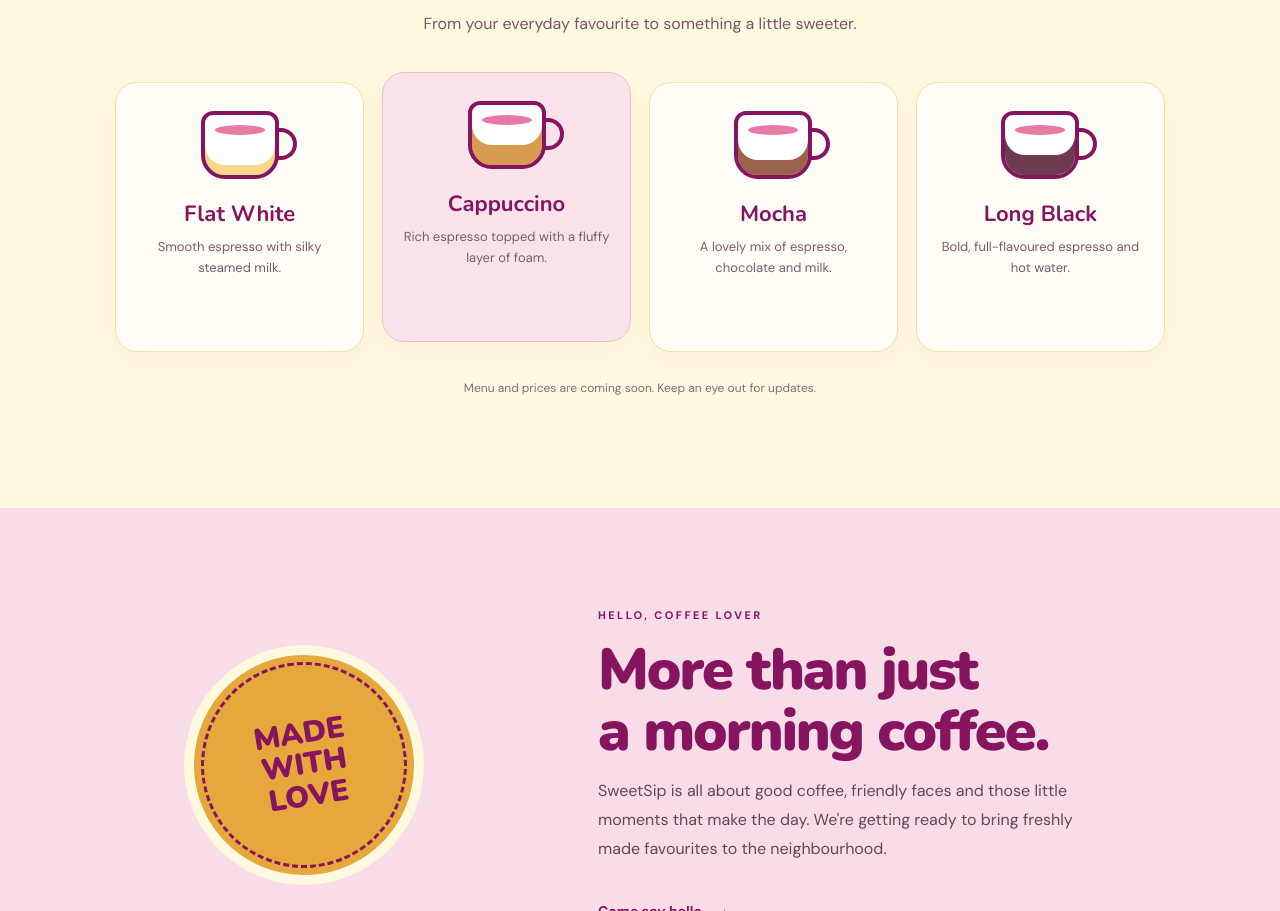
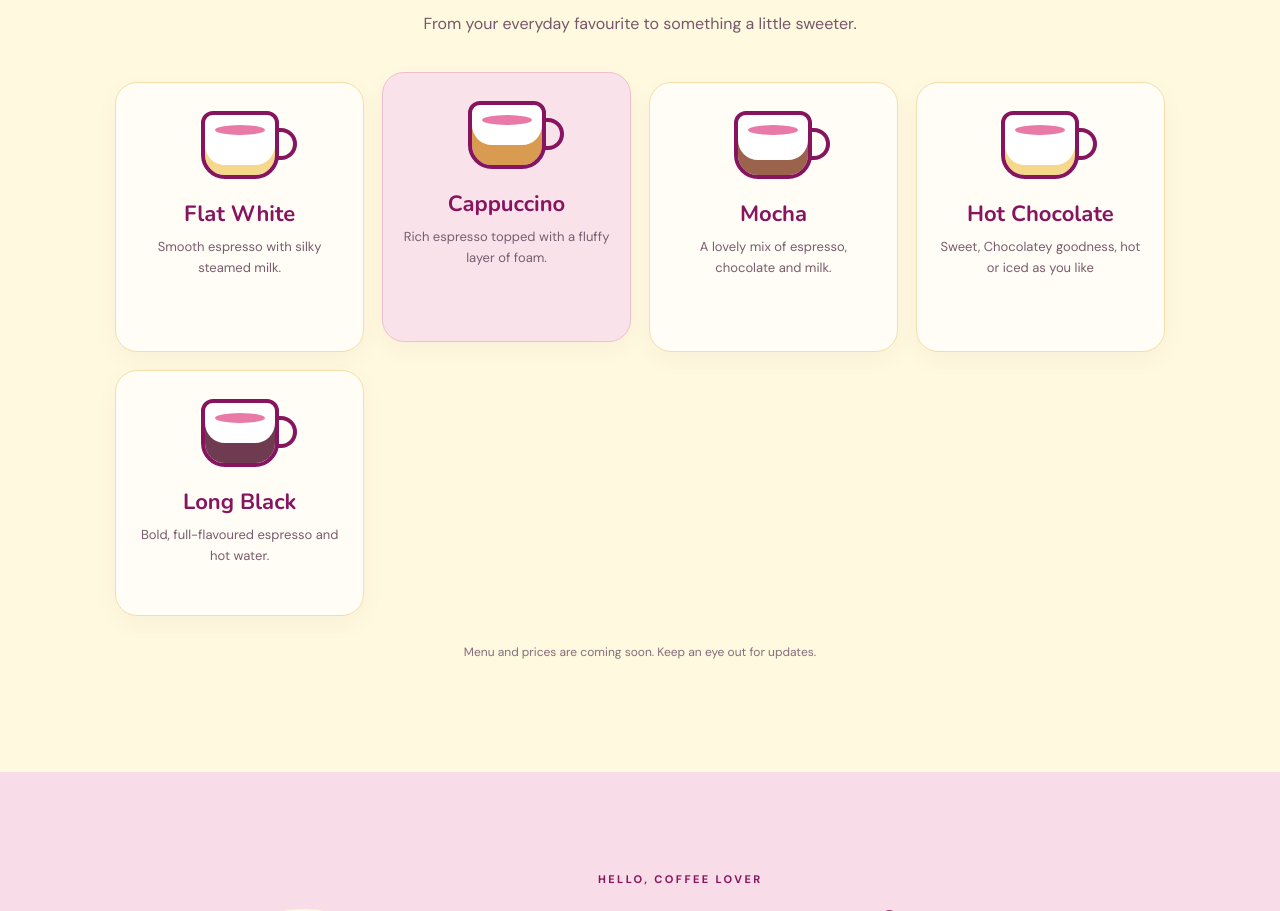
Before and after one commit to hamtime63/sweetsip.co.nz, a plain HTML site: page index.html in a window 1280 px wide. Shown: the part 962-1873 px from the top of the page. Drawn offline with nearby package versions, Linux system fonts and the light colour scheme.

Commit message:
Add Hot Chocolate to the menu
Added Hot Chocolate item to the menu with description.

```diff
--- a/index.html
+++ b/index.html
@@ -71,6 +71,10 @@
           <h3>Mocha</h3><p>A lovely mix of espresso, chocolate and milk.</p><strong></strong>
         </article>
         <article class="menu-card">
+          <div class="coffee-icon hot-chocolate"><span></span></div>
+          <h3>Hot Chocolate</h3><p>Sweet, Chocolatey goodness, hot or iced as you like</p><strong></strong>
+        </article>
+        <article class="menu-card">
           <div class="coffee-icon coffee-longblack"><span></span></div>
           <h3>Long Black</h3><p>Bold, full-flavoured espresso and hot water.</p><strong></strong>
         </article>
```
